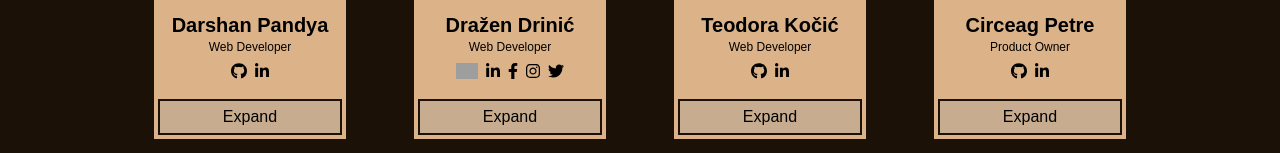
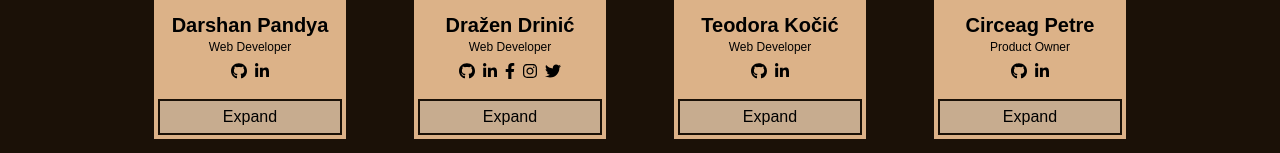
Before and after one commit to chingu-voyages/v46-tier2-team-15, a React (Vite) app: page /team in a window 1280 px wide. Shown: the part 477-630 px from the top of the page. Built offline with nearby package versions, Linux system fonts and the light colour scheme; grey boxes are pictures that could not be loaded.

Commit message:
fix: the path to images so they work when app is built

```diff
--- a/public/assets/contributors.js
+++ b/public/assets/contributors.js
@@ -2,7 +2,7 @@ const contributors = [
   //Darshan Pandya
   {
     name: "Darshan Pandya",
-    photo: "../../public/assets/contributors_photos/Darshan_Pandya.jpg",
+    photo: "./assets/contributors_photos/Darshan_Pandya.jpg",
     role: "Web Developer",
     aboutMe:
       "Hello there! I'm Darshan Pandya, hailing from the vibrant and diverse land of India. I'm an aspiring front-end developer. My passion lies in crafting captivating and responsive websites that come to life with the magic of HTML, CSS, JavaScript, and React.js. Apart from my coding adventures, I proudly wear the title of a football enthusiast, always up for a thrilling match or an engaging discussion about the beautiful game. And when I'm not immersed in the world of web development, you can often find me enjoying the captivating stories of Hollywood movies. So, whether it's lines of code or the lines delivered on the silver screen, I'm all about creating and appreciating remarkable experiences. ",
@@ -13,14 +13,14 @@ const contributors = [
         key: "GitHub",
         name: "Darshan-Pandya10",
         link: "https://github.com/Darshan-Pandya10",
-        icon: "../../public/assets/font_awesome_icons/github.svg",
+        icon: "./assets/font_awesome_icons/github.svg",
       },
       //Linkedin
       {
         key: "LinkedIn",
         name: "Darshan Pandya",
         link: "https://www.linkedin.com/in/darshanpandya811",
-        icon: "../../public/assets/font_awesome_icons/linkedin-in.svg",
+        icon: "./assets/font_awesome_icons/linkedin-in.svg",
       },
     ],
   },
@@ -28,7 +28,7 @@ const contributors = [
   // Drazen Drinic
   {
     name: "Dražen Drinić",
-    photo: "../../public/assets/contributors_photos/Drazen_Drinic.jpeg",
+    photo: "./assets/contributors_photos/Drazen_Drinic.jpeg",
     role: "Web Developer",
     aboutMe:
       "Hello there! I'm Drazen Drinic, an accomplished Traffic Engineer with a proven track record of over a decade in the Transportation and Traffic industry. In addition to my expertise in Traffic Engineering, I have a deep-rooted passion for the world of IT. My diverse skill set encompasses various domains, including Unity Game Development, Java Web App Development, React Front-End Development, and sharing my knowledge through IT education. I'm driven by the ever-evolving nature of technology and constantly seek out opportunities to expand my skills and stay at the forefront of innovation. \n\nOutside of my professional pursuits, I find immeasurable joy in my role as a devoted husband and father. My two wonderful boys serve as a constant source of inspiration, fueling my desire to explore new frontiers within the intricate world of coding. Thank you for taking the time to visit my profile! If you have any questions or would like to connect, please feel free to reach out. \n\nSincerely, \nDrazen Drinic",
@@ -40,42 +40,42 @@ const contributors = [
         key: "GitHub",
         name: "Drazen-TheGRC",
         link: "https://github.com/Drazen-TheGRC",
-        icon: "../../public//assets/font_awesome_icons/github.svg",
+        icon: "./assets/font_awesome_icons/github.svg",
       },
       //Linkedin
       {
         key: "LinkedIn",
         name: "Drazen Drinic",
         link: "https://www.linkedin.com/in/drazendrinic/",
-        icon: "../../public/assets/font_awesome_icons/linkedin-in.svg",
+        icon: "./assets/font_awesome_icons/linkedin-in.svg",
       },
       //Facebook
       {
         key: "Facebook",
         name: "Drazen Drinic",
         link: "https://www.facebook.com/drazen.drinic/",
-        icon: "../../public/assets/font_awesome_icons/facebook-f.svg",
+        icon: "./assets/font_awesome_icons/facebook-f.svg",
       },
       //Instagram
       {
         key: "Instagram",
         name: "drazen.drinic",
         link: "https://www.instagram.com/drazen.drinic/",
-        icon: "../../public/assets/font_awesome_icons/instagram.svg",
+        icon: "./assets/font_awesome_icons/instagram.svg",
       },
       //Twitter
       {
         key: "Twiter",
         name: "@Drazen_TheGRC",
         link: "https://twitter.com/Drazen_TheGRC",
-        icon: "../../public/assets/font_awesome_icons/twitter.svg",
+        icon: "./assets/font_awesome_icons/twitter.svg",
       },
     ],
   },
 
   {
     name: "Teodora Kočić",
-    photo: "s../../public/assets/contributors_photos/Teodora_Kocic.jpeg",
+    photo: "./assets/contributors_photos/Teodora_Kocic.jpeg",
     role: "Web Developer",
     aboutMe:
       "Lorem Ipsum is simply dummy text of the printing and typesetting industry. Lorem Ipsum has been the industry's standard dummy text ever since the 1500s, when an unknown printer took a galley of type and scrambled it to make a type specimen book. It has survived not only five centuries, but also the leap into electronic typesetting, remaining essentially unchanged. It was popularised in the 1960s with the release of Letraset sheets containing Lorem Ipsum passages, and more recently with desktop publishing software like Aldus PageMaker including versions of Lorem Ipsum.",
@@ -86,21 +86,21 @@ const contributors = [
         key: "GitHub",
         name: "teodora-kocic",
         link: "https://github.com/teodora-kocic",
-        icon: "../../public/assets/font_awesome_icons/github.svg",
+        icon: "./assets/font_awesome_icons/github.svg",
       },
       //Linkedin
       {
         key: "LinkedIn",
         name: "Teodora Kočić",
         link: "https://www.linkedin.com/in/teodora-kocic93/",
-        icon: "../../public/assets/font_awesome_icons/linkedin-in.svg",
+        icon: "./assets/font_awesome_icons/linkedin-in.svg",
       },
     ],
   },
 
   {
     name: "Circeag Petre",
-    photo: "../../public/assets/contributors_photos/Circeag_Petre.png",
+    photo: "./assets/contributors_photos/Circeag_Petre.png",
     role: "Product Owner",
     aboutMe:
       "As a Technical Product Owner with a background in front-end development, robotics, and two years of leadership volunteering in a robotics program, I bring a diverse skill set to drive successful product development. I'm well-versed in Scrum and Agile methodologies, ensuring efficient project management and delivery.",
@@ -111,14 +111,14 @@ const contributors = [
         key: "GitHub",
         name: "Petre4488",
         link: "https://github.com/Petre4488",
-        icon: "../../public/assets/font_awesome_icons/github.svg",
+        icon: "./assets/font_awesome_icons/github.svg",
       },
       //Linkedin
       {
         key: "LinkedIn",
         name: "Petre Circeag",
         link: "https://www.linkedin.com/in/petre-circeag/",
-        icon: "../../public/assets/font_awesome_icons/linkedin-in.svg",
+        icon: "./assets/font_awesome_icons/linkedin-in.svg",
       },
     ],
   },
@@ -126,7 +126,7 @@ const contributors = [
   // Mohammad Waris
   {
     name: "Waris Fayiz",
-    photo: "../../public/assets/contributors_photos/Mohammad_Waris_Fayiz.jpg",
+    photo: "./assets/contributors_photos/Mohammad_Waris_Fayiz.jpg",
     role: "Web Developer",
     aboutMe:
       "Graduagted from school, getting bachlor's degree Computer Scince in Afghanistan, Balkh university. I love travling and want to learn more about cultures and religions.",
@@ -138,14 +138,14 @@ const contributors = [
         key: "GitHub",
         name: "fayiz770",
         link: "https://github.com/fayiz770",
-        icon: "../../public/assets/font_awesome_icons/github.svg",
+        icon: "./assets/font_awesome_icons/github.svg",
       },
       //Linkedin
       {
         key: "LinkedIn",
         name: "Mohammad waris Fayiz",
         link: "https://www.linkedin.com/in/mohammad-waris-fayiz-8860b11a2/",
-        icon: "../../public/assets/font_awesome_icons/linkedin-in.svg",
+        icon: "./assets/font_awesome_icons/linkedin-in.svg",
       },
 
       //Instagram
@@ -153,14 +153,14 @@ const contributors = [
         key: "Instagram",
         name: "warisfayiz",
         link: "https://www.instagram.com/warisfayiz/",
-        icon: "../../public/assets/font_awesome_icons/instagram.svg",
+        icon: "./assets/font_awesome_icons/instagram.svg",
       },
     ],
   },
 
   {
     name: "Drazen Drinic",
-    photo: "../../public/assets/contributors_photos/Drazen_Drinic.jpeg",
+    photo: "./assets/contributors_photos/Drazen_Drinic.jpeg",
     role: "Web Developer",
     aboutMe:
       "Hello there! I'm Drazen Drinic, an accomplished Traffic Engineer with a proven track record of over a decade in the Transportation and Traffic industry. In addition to my expertise in Traffic Engineering, I have a deep-rooted passion for the world of IT. My diverse skill set encompasses various domains, including Unity Game Development, Java Web App Development, React Front-End Development, and sharing my knowledge through IT education. I'm driven by the ever-evolving nature of technology and constantly seek out opportunities to expand my skills and stay at the forefront of innovation. \n\nOutside of my professional pursuits, I find immeasurable joy in my role as a devoted husband and father. My two wonderful boys serve as a constant source of inspiration, fueling my desire to explore new frontiers within the intricate world of coding. Thank you for taking the time to visit my profile! If you have any questions or would like to connect, please feel free to reach out. \n\nSincerely, \nDrazen Drinic",
@@ -172,35 +172,35 @@ const contributors = [
         key: "GitHub",
         name: "Drazen-TheGRC",
         link: "https://github.com/Drazen-TheGRC",
-        icon: "../../public/assets/font_awesome_icons/github.svg",
+        icon: "./assets/font_awesome_icons/github.svg",
       },
       //Linkedin
       {
         key: "LinkedIn",
         name: "Drazen Drinic",
         link: "https://www.linkedin.com/in/drazendrinic/",
-        icon: "../../public/assets/font_awesome_icons/linkedin-in.svg",
+        icon: "./assets/font_awesome_icons/linkedin-in.svg",
       },
       //Facebook
       {
         key: "Facebook",
         name: "Drazen Drinic",
         link: "https://www.facebook.com/drazen.drinic/",
-        icon: "../../public/assets/font_awesome_icons/facebook-f.svg",
+        icon: "./assets/font_awesome_icons/facebook-f.svg",
       },
       //Instagram
       {
         key: "Instagram",
         name: "drazen.drinic",
         link: "https://www.instagram.com/drazen.drinic/",
-        icon: "../../public/assets/font_awesome_icons/instagram.svg",
+        icon: "./assets/font_awesome_icons/instagram.svg",
       },
       //Twitter
       {
         key: "Twiter",
         name: "@Drazen_TheGRC",
         link: "https://twitter.com/Drazen_TheGRC",
-        icon: "../../public/assets/font_awesome_icons/twitter.svg",
+        icon: "./assets/font_awesome_icons/twitter.svg",
       },
     ],
   },
```
